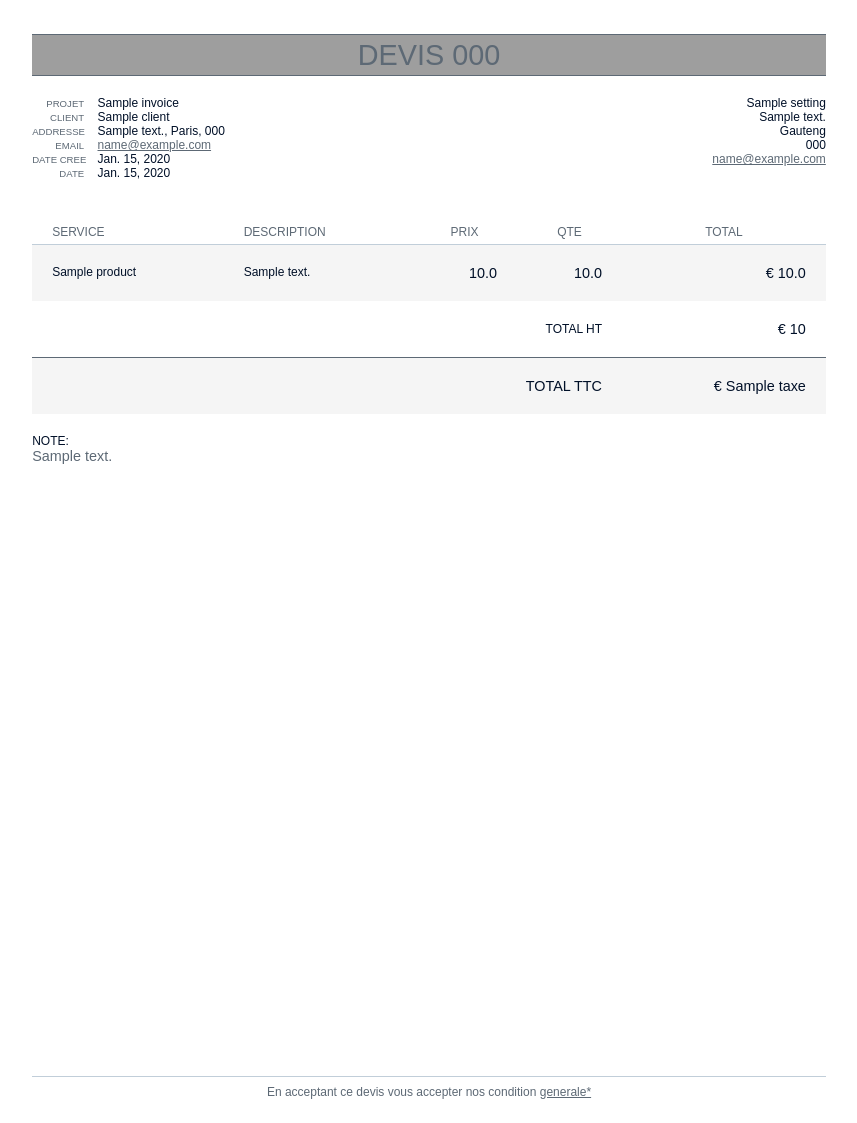
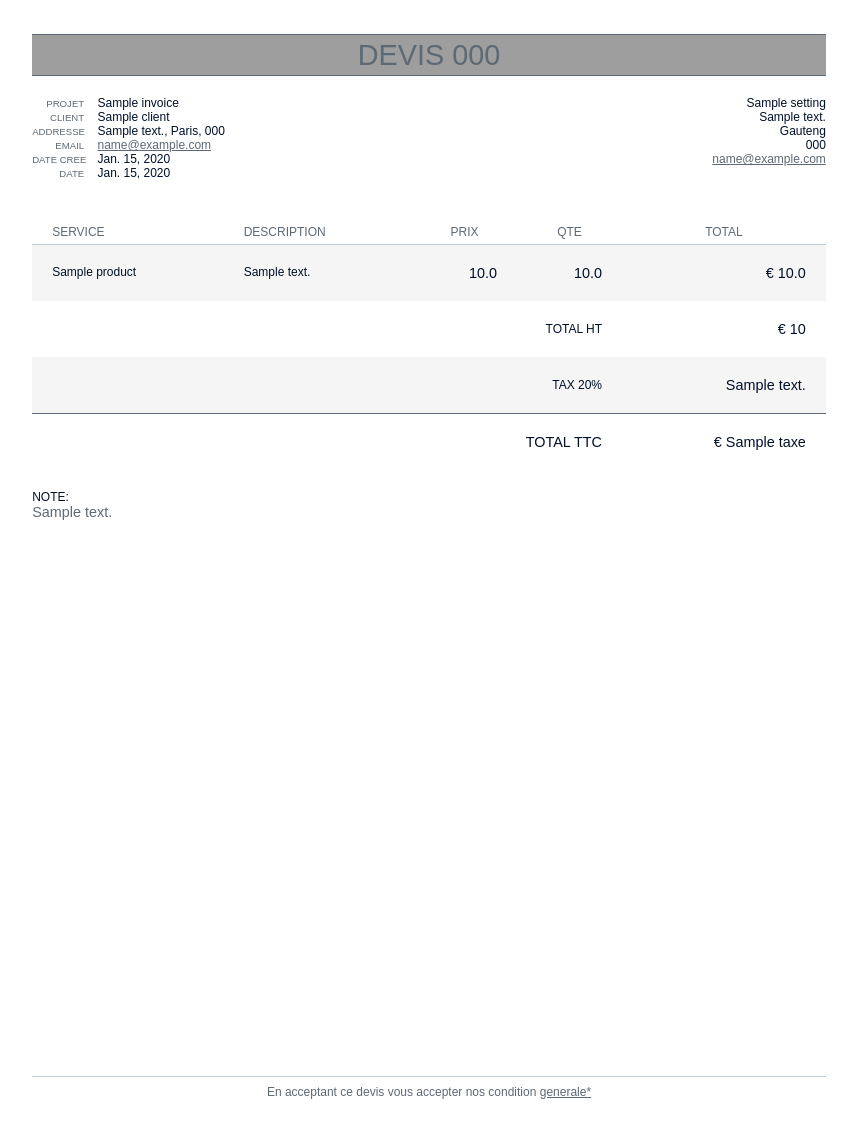
Before and after one commit to enzoviana/invoice-live, a Django app: template templates/invoice/pdf-template.html in a window 1280 px wide. Shown: the whole page, without its empty margins (211-1068 px from the left). Run offline with Django 4.2, Linux system fonts and the light colour scheme; tables that the repository leaves empty hold one stand-in row (values such as "Sample post"); the template is opened without the code that fills it: values that come from a table or form of the project are taken from there, most other values are stand-ins (such as "Sample title", 1, 10 or a date in 2020); some libraries are stand-ins or nearby versions; grey boxes are pictures that could not be loaded.

Commit message:
Update pdf-template.html

```diff
--- a/templates/invoice/pdf-template.html
+++ b/templates/invoice/pdf-template.html
@@ -188,10 +188,10 @@ footer {
             <td colspan="4">TOTAL HT </td>
             <td class="total">{{product.currency}} {{invoiceTotal}}</td>
           </tr>
-        <!--<tr>
-            <td colspan="4">TAX 25%</td>
-            <td class="total">$1,300.00</td>
-          </tr> -->
+        	<tr>
+            <td colspan="4">TAX 20%</td>
+            <td class="total">{{Taxedetail}}</td>
+          </tr>
           <tr>
             <td colspan="4" class="grand total"> TOTAL TTC</td>
             <td class="grand total">{{product.currency}} {{Taxe}}</td>
```
